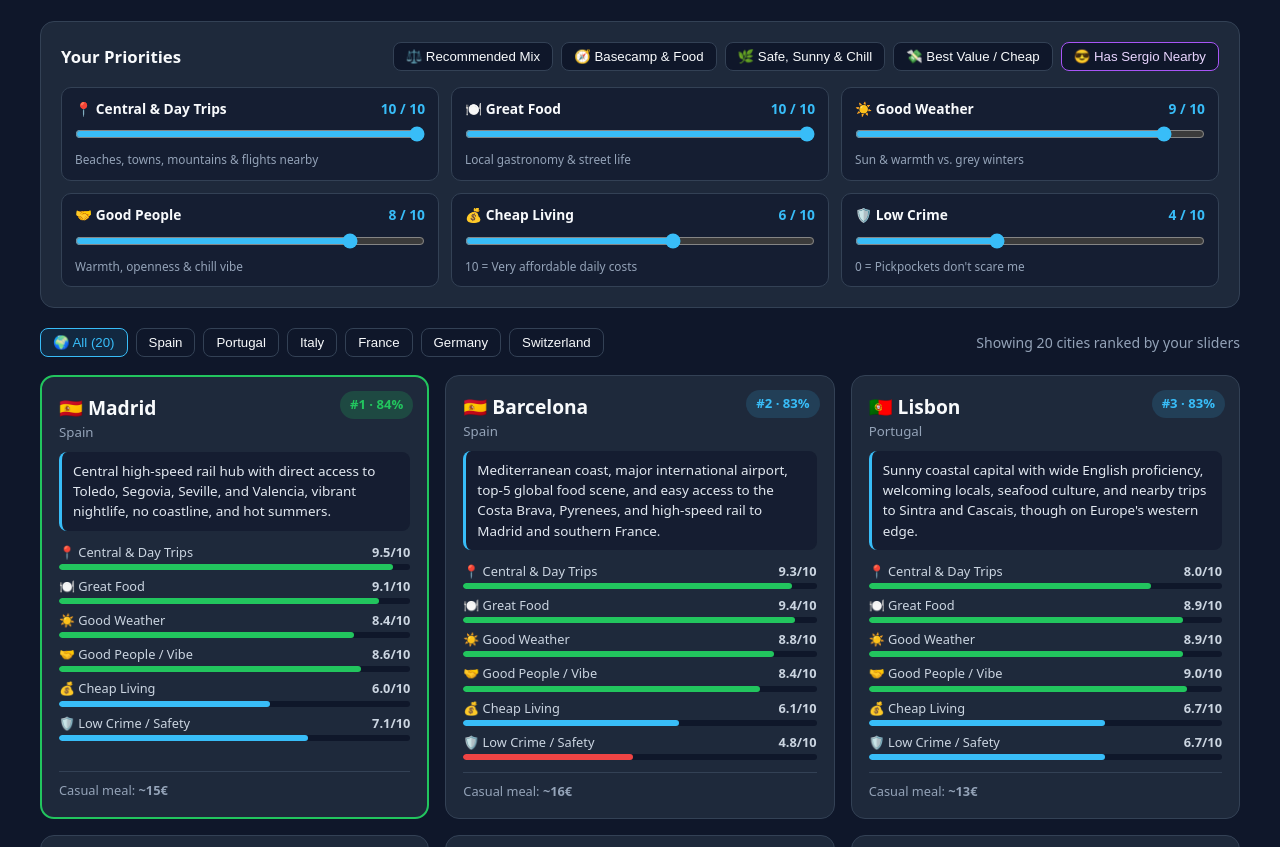
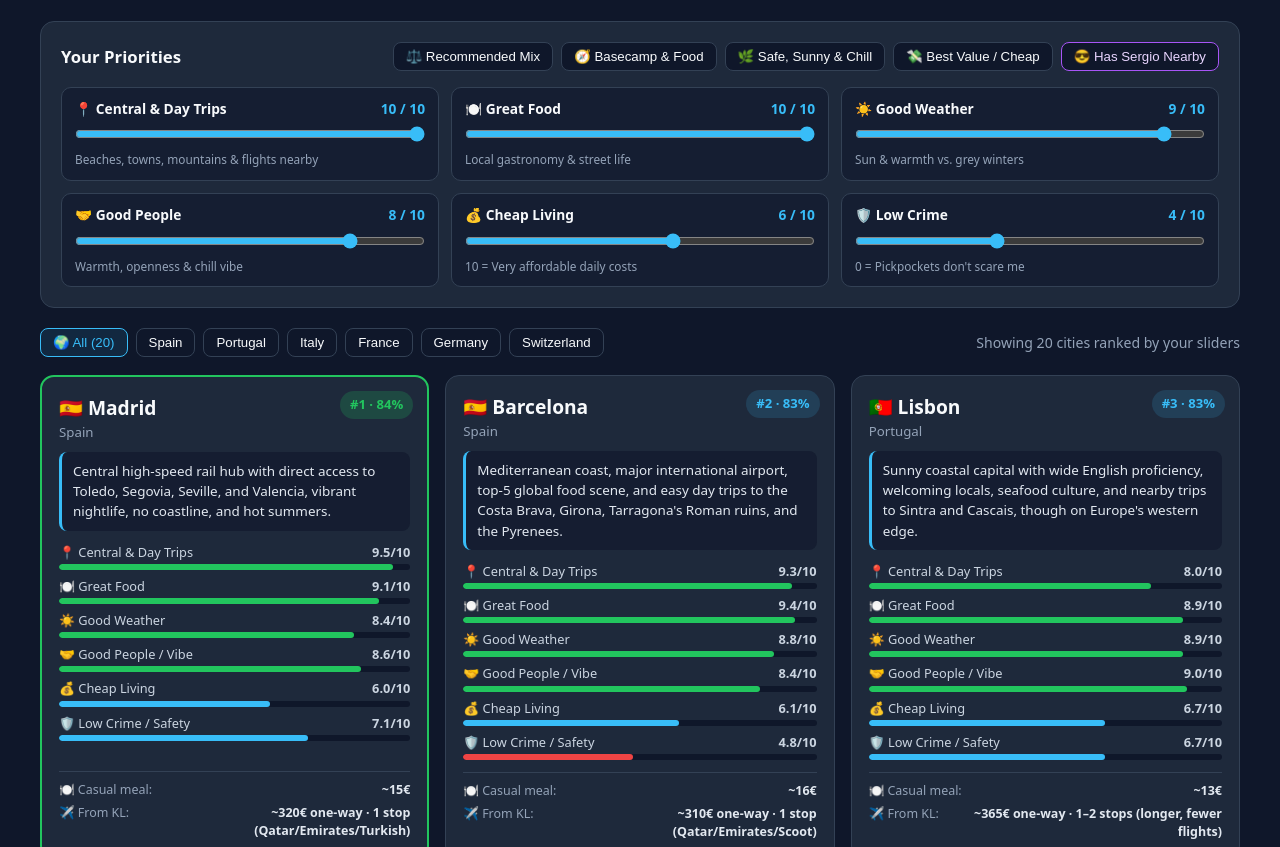
Before and after one commit to seloal93/europe-city-finder, a plain HTML site: page index.html in a window 1280 px wide. Shown: the part 102-949 px from the top of the page. Drawn offline with Linux system fonts and the light colour scheme.

Commit message:
Update index.html

```diff
--- a/index.html
+++ b/index.html
@@ -209,12 +209,25 @@
 
     .card-footer {
       display: flex;
-      justify-content: space-between;
-      align-items: center;
+      flex-direction: column;
+      gap: 4px;
       padding-top: 9px;
       border-top: 1px solid var(--border);
-      font-size: 0.8rem;
+      font-size: 0.78rem;
       color: var(--muted);
+    }
+    .footer-row {
+      display: flex;
+      justify-content: space-between;
+      align-items: baseline;
+      gap: 10px;
+    }
+    .footer-row span {
+      white-space: nowrap;
+    }
+    .footer-row strong {
+      color: #e2e8f0;
+      text-align: right;
     }
   </style>
 </head>
@@ -313,8 +326,6 @@
     let selectedCountry = "All";
     let sergioMode = false;
 
-    // Calibrated with 2026 Numbeo Safety/Cost indices, WMO/ERA5 sunshine hours,
-    // Time Out / TasteAtlas food rankings, InterNations vibe data & ACI/rail connectivity.
     // kmFromBcn = approximate straight-line distance from Barcelona (km)
     const cities = [
       // SPAIN (Top 5)
@@ -325,7 +336,8 @@
         kmFromBcn: 0,
         safety: 4.8, food: 9.4, cost: 6.1, weather: 8.8, vibe: 8.4, hub: 9.3,
         mealPrice: "~16€",
-        note: "Mediterranean coast, major international airport, top-5 global food scene, and easy access to the Costa Brava, Pyrenees, and high-speed rail to Madrid and southern France."
+        klTravel: "~310€ one-way · 1 stop (Qatar/Emirates/Scoot)",
+        note: "Mediterranean coast, major international airport, top-5 global food scene, and easy day trips to the Costa Brava, Girona, Tarragona's Roman ruins, and the Pyrenees."
       },
       {
         name: "Girona",
@@ -334,6 +346,7 @@
         kmFromBcn: 85,
         safety: 8.2, food: 9.0, cost: 7.0, weather: 8.0, vibe: 8.3, hub: 6.8,
         mealPrice: "~14€",
+        klTravel: "~325€ one-way · Fly BCN + 40m train w/ luggage",
         note: "Historic medieval city with high safety, Michelin-level dining, and quick access to Costa Brava beaches, though without a major international airport."
       },
       {
@@ -343,6 +356,7 @@
         kmFromBcn: 505,
         safety: 7.1, food: 9.1, cost: 6.0, weather: 8.4, vibe: 8.6, hub: 9.5,
         mealPrice: "~15€",
+        klTravel: "~320€ one-way · 1 stop (Qatar/Emirates/Turkish)",
         note: "Central high-speed rail hub with direct access to Toledo, Segovia, Seville, and Valencia, vibrant nightlife, no coastline, and hot summers."
       },
       {
@@ -352,6 +366,7 @@
         kmFromBcn: 303,
         safety: 6.5, food: 8.6, cost: 7.1, weather: 9.1, vibe: 8.5, hub: 7.4,
         mealPrice: "~13€",
+        klTravel: "~370€ one-way · 2 stops or fly MAD/BCN + train",
         note: "Flat, bike-friendly coastal city with mild winters, lower living costs than Barcelona, and classic Mediterranean cuisine, with fewer direct international flights."
       },
       {
@@ -361,6 +376,7 @@
         kmFromBcn: 830,
         safety: 6.5, food: 8.7, cost: 7.2, weather: 9.0, vibe: 8.9, hub: 6.9,
         mealPrice: "~12€",
+        klTravel: "~380€ one-way · 2 stops or fly MAD + 2.5h train",
         note: "Affordable tapas culture, warm local atmosphere, and easy access to Córdoba and Granada, paired with extreme summer heat and a smaller airport."
       },
 
@@ -372,6 +388,7 @@
         kmFromBcn: 1005,
         safety: 6.7, food: 8.9, cost: 6.7, weather: 8.9, vibe: 9.0, hub: 8.0,
         mealPrice: "~13€",
+        klTravel: "~365€ one-way · 1–2 stops (longer, fewer flights)",
         note: "Sunny coastal capital with wide English proficiency, welcoming locals, seafood culture, and nearby trips to Sintra and Cascais, though on Europe's western edge."
       },
       {
@@ -381,6 +398,7 @@
         kmFromBcn: 902,
         safety: 6.7, food: 8.6, cost: 7.3, weather: 7.8, vibe: 9.1, hub: 7.0,
         mealPrice: "~11€",
+        klTravel: "~385€ one-way · 2 stops (via Lisbon or Madrid)",
         note: "Walkable riverside city with strong local hospitality, lower costs than Lisbon, and easy access to the Douro Valley, though rainier with fewer flight routes."
       },
 
@@ -392,6 +410,7 @@
         kmFromBcn: 785,
         safety: 5.8, food: 9.3, cost: 5.1, weather: 7.8, vibe: 7.6, hub: 8.1,
         mealPrice: "~16€",
+        klTravel: "~380€ one-way · 2 stops or fly Rome/Milan + train",
         note: "Compact Renaissance city surrounded by Tuscan countryside towns (Siena, Pisa, Chianti) with direct north-south high-speed rail and heavy tourist crowds."
       },
       {
@@ -401,6 +420,7 @@
         kmFromBcn: 860,
         safety: 5.3, food: 9.3, cost: 5.7, weather: 8.4, vibe: 7.8, hub: 8.8,
         mealPrice: "~15€",
+        klTravel: "~315€ one-way · 1 stop (Qatar/Emirates/SQ)",
         note: "Major international hub with unmatched historical landmarks, sunny weather, and traditional cuisine, alongside heavy crowds and chaotic urban transit."
       },
       {
@@ -410,6 +430,7 @@
         kmFromBcn: 725,
         safety: 4.7, food: 8.8, cost: 4.7, weather: 6.6, vibe: 6.5, hub: 9.2,
         mealPrice: "~18€",
+        klTravel: "~305€ one-way · 1 stop (frequent Asian hubs)",
         note: "Fast-paced commercial and fashion hub with extensive rail links to Lake Como, the Swiss Alps, Venice, and the Ligurian coast, but pricey and foggy in winter."
       },
       {
@@ -419,6 +440,7 @@
         kmFromBcn: 1015,
         safety: 3.8, food: 9.6, cost: 6.1, weather: 8.5, vibe: 6.8, hub: 7.6,
         mealPrice: "~11€",
+        klTravel: "~370€ one-way · 2 stops or fly Rome + 1.1h train",
         note: "High-energy coastal city ranked #1 globally for traditional food and street pizza, serving as the gateway to Pompeii and the Amalfi Coast, with lower safety scores."
       },
 
@@ -430,6 +452,7 @@
         kmFromBcn: 530,
         safety: 4.1, food: 9.3, cost: 4.8, weather: 6.8, vibe: 6.8, hub: 8.5,
         mealPrice: "~18€",
+        klTravel: "~370€ one-way · 1–2 stops or fly Paris + 2h TGV",
         note: "France's gastronomic center with direct high-speed rail access to Paris, Geneva, the French Alps, and Provence, though colder and landlocked."
       },
       {
@@ -439,6 +462,7 @@
         kmFromBcn: 490,
         safety: 4.4, food: 8.5, cost: 4.7, weather: 8.7, vibe: 6.7, hub: 8.2,
         mealPrice: "~19€",
+        klTravel: "~375€ one-way · 1–2 stops (Emirates/Qatar)",
         note: "French Riviera coastal city with mild winters, turquoise waters, and immediate rail access to Monaco and northern Italy, at higher daily costs."
       },
       {
@@ -448,6 +472,7 @@
         kmFromBcn: 830,
         safety: 4.2, food: 9.4, cost: 4.1, weather: 5.4, vibe: 5.6, hub: 9.8,
         mealPrice: "~20€",
+        klTravel: "~340€ one-way · Direct (MH) or 1 fast stop",
         note: "Global cultural capital with Europe's densest rail and flight network and world-class dining, paired with high living costs, grey skies, and an intense pace."
       },
 
@@ -459,6 +484,7 @@
         kmFromBcn: 1055,
         safety: 7.9, food: 7.3, cost: 4.4, weather: 5.6, vibe: 6.8, hub: 9.0,
         mealPrice: "~18€",
+        klTravel: "~340€ one-way · 1 stop (SQ/Qatar/Emirates)",
         note: "Clean, very safe city with strong public infrastructure and easy trips to the Bavarian and Austrian Alps, Salzburg, and northern Italy, with long winters."
       },
       {
@@ -468,6 +494,7 @@
         kmFromBcn: 1500,
         safety: 5.6, food: 8.1, cost: 5.0, weather: 5.2, vibe: 7.0, hub: 8.4,
         mealPrice: "~15€",
+        klTravel: "~345€ one-way · 1 stop (Qatar/Turkish) or 2",
         note: "Large, international creative hub with diverse global cuisine and moderate costs, paired with blunt local directness and cold, grey winters."
       },
       {
@@ -477,6 +504,7 @@
         kmFromBcn: 1475,
         safety: 6.0, food: 7.4, cost: 4.8, weather: 4.6, vibe: 6.7, hub: 7.4,
         mealPrice: "~16€",
+        klTravel: "~365€ one-way · 1–2 stops (fewer Asian links)",
         note: "Maritime port city with extensive canals, strong music and cultural life, reserved northern demeanor, and cool, rainy weather."
       },
 
@@ -488,6 +516,7 @@
         kmFromBcn: 855,
         safety: 7.7, food: 6.9, cost: 1.5, weather: 5.3, vibe: 5.9, hub: 9.1,
         mealPrice: "~32€",
+        klTravel: "~360€ one-way · 1 stop (SQ/Swiss/Qatar)",
         note: "Ultra-safe lakeside city with punctual rail connections to the Swiss Alps, Germany, Austria, and Italy, alongside the highest daily living costs in Europe."
       },
       {
@@ -497,6 +526,7 @@
         kmFromBcn: 625,
         safety: 7.1, food: 7.1, cost: 1.6, weather: 5.7, vibe: 6.0, hub: 8.6,
         mealPrice: "~30€",
+        klTravel: "~370€ one-way · 1 stop (Qatar/Emirates/Etihad)",
         note: "International diplomatic hub on Lake Geneva surrounded by French alpine towns and ski resorts, with steep daily expenses."
       },
       {
@@ -506,6 +536,7 @@
         kmFromBcn: 760,
         safety: 7.4, food: 6.6, cost: 1.9, weather: 5.3, vibe: 6.5, hub: 7.9,
         mealPrice: "~28€",
+        klTravel: "~380€ one-way · Fly Zurich/Geneva + 1.2h train",
         note: "Relaxed medieval capital with direct rail links to Interlaken and the Jungfrau region, high safety, high prices, and no major international airport."
       }
     ];
@@ -639,7 +670,14 @@
             </div>
           </div>
           <div class="card-footer">
-            <span>Casual meal: <strong>${c.mealPrice}</strong></span>
+            <div class="footer-row">
+              <span>🍽️ Casual meal:</span>
+              <strong>${c.mealPrice}</strong>
+            </div>
+            <div class="footer-row">
+              <span>✈️ From KL:</span>
+              <strong>${c.klTravel}</strong>
+            </div>
           </div>
         </article>
       `).join("");
```
